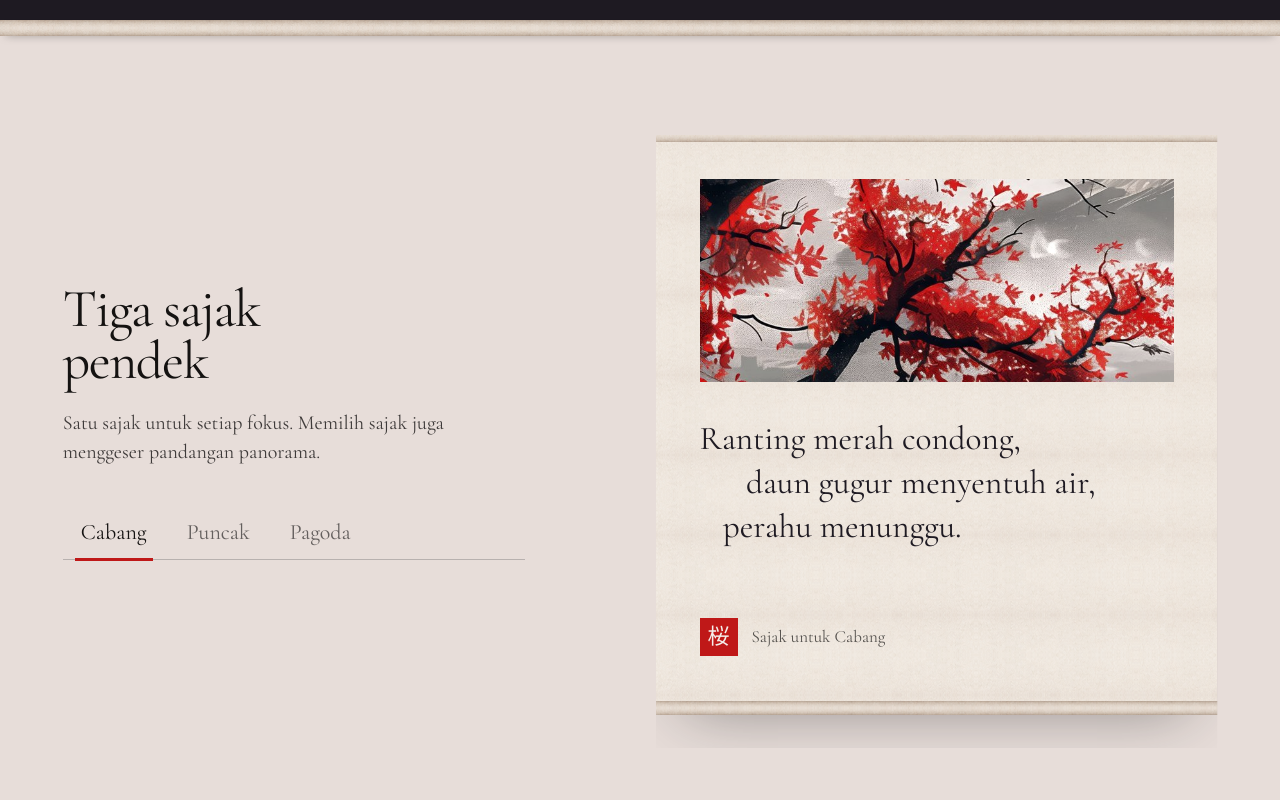
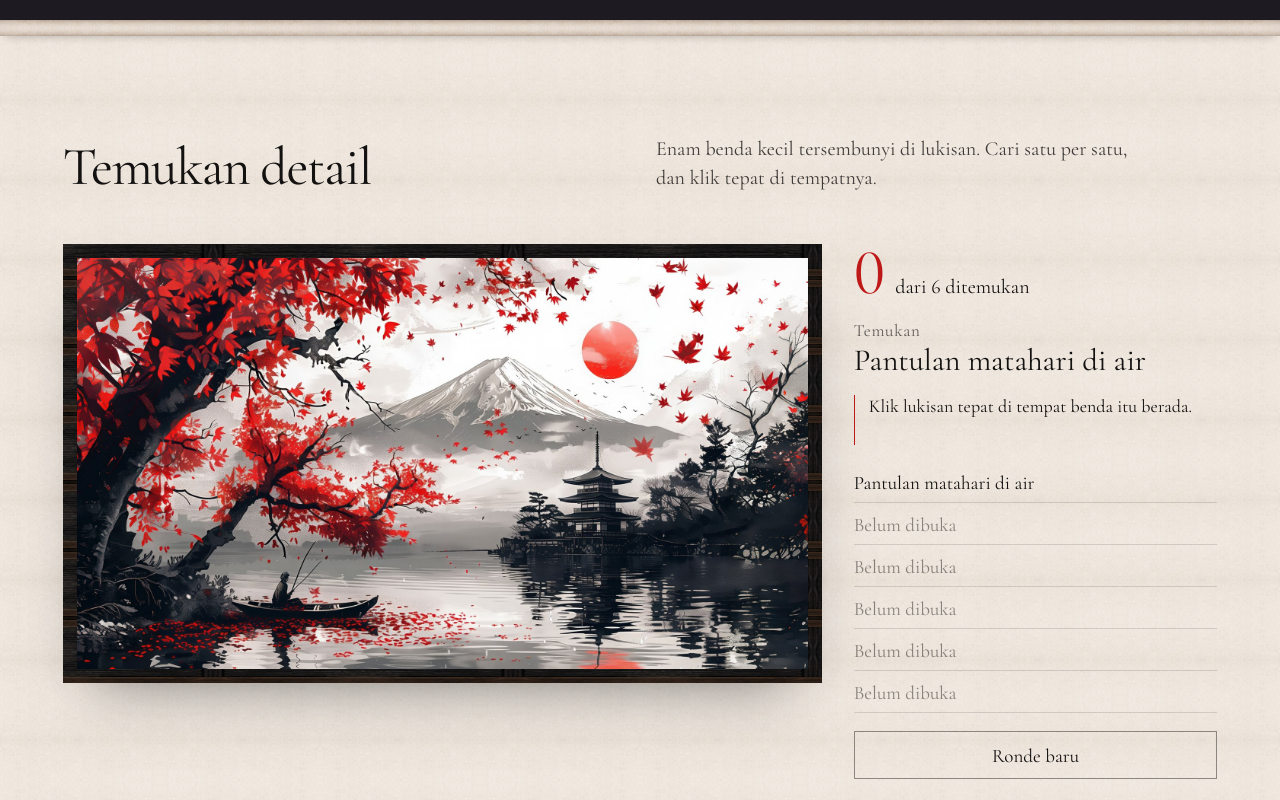
Before and after one commit to Fabverse0/Sakura, a React (Vite) app: page / in a window 1280 px wide. Shown: the part 2680-3480 px from the top of the page. Built offline with nearby package versions, Linux system fonts and the light colour scheme; a web font is replaced by a local one.

Commit message:
feat(finder): Temukan Detail game with ink-ring hits, misses and hints

```diff
--- a/src/App.jsx
+++ b/src/App.jsx
@@ -6,6 +6,7 @@ import { useActiveSection } from "./hooks/useActiveSection.js";
 import { useGuidedRoute } from "./hooks/useGuidedRoute.js";
 import { usePauseTimer } from "./hooks/usePauseTimer.js";
 import { useViewTransition } from "./hooks/useViewTransition.js";
+import { Finder } from "./sections/Finder.jsx";
 import { GuidedRoute } from "./sections/GuidedRoute.jsx";
 import { Haiku } from "./sections/Haiku.jsx";
 import { HeroComp } from "./sections/HeroComp.jsx";
@@ -64,6 +65,7 @@ export default function App() {
         <HeroComp activeView={activeView} onSelectView={selectView} onOpenRooms={openRooms} />
         <PanoramaDetails activeView={activeView} onSelectView={selectView} />
         <Lens />
+        <Finder />
         <Haiku activeView={activeView} onSelectView={selectView} />
         <GuidedRoute route={route} />
         <Seasons />
--- /dev/null
+++ b/src/sections/Finder.jsx
@@ -0,0 +1,125 @@
+import { useRef, useState } from "react";
+import { Icon } from "../components/Icon.jsx";
+import { areas } from "../data/areas.js";
+import { panoramaAt, panoramaArtSrcSet } from "../data/panorama.js";
+import { directionHint, isHit, pickRound } from "../lib/finder.js";
+
+const roundSize = 6;
+
+/**
+ * Temukan Detail: a small looking game. Find six details of the painting,
+ * one at a time, by clicking where they are.
+ */
+export function Finder() {
+  const [round, setRound] = useState(() => pickRound(areas, roundSize));
+  const [index, setIndex] = useState(0);
+  const [marks, setMarks] = useState([]);
+  const [feedback, setFeedback] = useState("Klik lukisan tepat di tempat benda itu berada.");
+  const stageRef = useRef(null);
+
+  const target = round[index];
+  const isDone = index >= round.length;
+
+  function guess(x, y) {
+    if (isDone) return;
+    if (isHit(target, x, y)) {
+      setMarks((current) => [...current, { id: target.id, x: target.x, y: target.y, kind: "hit" }]);
+      setFeedback(`Tepat. ${target.name} ditemukan.`);
+      setIndex((current) => current + 1);
+    } else {
+      setMarks((current) => [...current, { id: `${target.id}-${Date.now()}`, x, y, kind: "miss" }]);
+      setFeedback(`Belum. ${directionHint(target, x, y)}`);
+    }
+  }
+
+  function handleClick(event) {
+    const rect = stageRef.current.getBoundingClientRect();
+    guess(((event.clientX - rect.left) / rect.width) * 100, ((event.clientY - rect.top) / rect.height) * 100);
+  }
+
+  function restart() {
+    setRound(pickRound(areas, roundSize));
+    setIndex(0);
+    setMarks([]);
+    setFeedback("Ronde baru. Klik lukisan tepat di tempat benda itu berada.");
+  }
+
+  return (
+    <section className="room room--paper finder" id="temukan" aria-labelledby="finder-title">
+      <div className="room__inner">
+        <div className="room__head">
+          <h2 className="room__title" id="finder-title">
+            Temukan detail
+          </h2>
+          <p className="room__lead">
+            Enam benda kecil tersembunyi di lukisan. Cari satu per satu, dan klik tepat di tempatnya.
+          </p>
+        </div>
+
+        <div className="finder__layout">
+          <div className="finder__board">
+            <div className="finder__stage" ref={stageRef} onClick={handleClick}>
+              <img
+                className="finder__art"
+                src={panoramaAt(1920)}
+                srcSet={panoramaArtSrcSet}
+                sizes="(min-width: 1400px) 880px, 64vw"
+                alt="Lukisan untuk permainan mencari detail."
+                loading="lazy"
+                decoding="async"
+                draggable="false"
+              />
+              {marks.map((mark) => (
+                <span
+                  key={mark.id}
+                  className={`finder__mark finder__mark--${mark.kind}`}
+                  aria-hidden="true"
+                  style={{ left: `${mark.x}%`, top: `${mark.y}%` }}
+                />
+              ))}
+            </div>
+          </div>
+
+          <aside className="finder__panel" aria-label="Permainan Temukan detail">
+            <p className="finder__progress">
+              <span className="finder__count">{Math.min(index, round.length)}</span>
+              <span className="finder__of">dari {round.length} ditemukan</span>
+            </p>
+
+            {isDone ? (
+              <p className="finder__prompt">Semua detail ditemukan.</p>
+            ) : (
+              <p className="finder__prompt">
+                <span className="finder__prompt-label">Temukan</span>
+                <span className="finder__target" key={target.id}>
+                  {target.name}
+                </span>
+              </p>
+            )}
+
+            <p className="finder__feedback" role="status" aria-live="polite">
+              {feedback}
+            </p>
+
+            <ol className="finder__list">
+              {round.map((area, areaIndex) => (
+                <li
+                  key={area.id}
+                  className="finder__item"
+                  data-state={areaIndex < index ? "found" : areaIndex === index ? "current" : "todo"}
+                >
+                  {areaIndex < index && <Icon name="check" size={16} />}
+                  {areaIndex < index || areaIndex === index ? area.name : "Belum dibuka"}
+                </li>
+              ))}
+            </ol>
+
+            <button className="room-button room-button--quiet" type="button" onClick={restart}>
+              Ronde baru
+            </button>
+          </aside>
+        </div>
+      </div>
+    </section>
+  );
+}
--- /dev/null
+++ b/src/styles/finder.css
@@ -0,0 +1,179 @@
+.finder__layout {
+  display: grid;
+  grid-template-columns: repeat(12, minmax(0, 1fr));
+  align-items: start;
+  gap: 32px;
+}
+
+.finder__board {
+  grid-column: 1 / span 8;
+  padding: 14px;
+  background-color: var(--rail-base);
+  background-image: url("../../assets/plates/view-rail-timber.png");
+  background-size: 300px 68px;
+  box-shadow: 0 30px 60px -32px rgb(21 22 25 / 55%);
+}
+
+.finder__stage {
+  position: relative;
+  overflow: hidden;
+  aspect-ratio: 16 / 9;
+  cursor: crosshair;
+}
+
+.finder__art {
+  display: block;
+  width: 100%;
+  height: 100%;
+  object-fit: cover;
+  user-select: none;
+}
+
+.finder__mark {
+  position: absolute;
+  width: 46px;
+  height: 46px;
+  pointer-events: none;
+  translate: -50% -50%;
+}
+
+/* Found: an ink ring drawn around the detail */
+.finder__mark--hit {
+  border: 3px solid var(--maple);
+  box-shadow:
+    0 0 0 2px rgb(242 238 231 / 85%),
+    inset 0 0 0 2px rgb(242 238 231 / 85%);
+  animation: mark-hit 700ms var(--ease-out) both;
+}
+
+/* Missed: a small ripple that fades away */
+.finder__mark--miss {
+  width: 26px;
+  height: 26px;
+  border: 2px solid rgb(242 238 231 / 90%);
+  animation: mark-miss 900ms ease-out both;
+}
+
+@keyframes mark-hit {
+  from {
+    opacity: 0;
+    scale: 2.2;
+    rotate: 45deg;
+  }
+}
+
+@keyframes mark-miss {
+  from {
+    opacity: 1;
+    scale: 0.4;
+  }
+
+  to {
+    opacity: 0;
+    scale: 1.6;
+  }
+}
+
+.finder__panel {
+  display: grid;
+  grid-column: 9 / span 4;
+  gap: 18px;
+  font-family: "Cormorant Garamond", Georgia, serif;
+}
+
+.finder__progress {
+  display: flex;
+  align-items: baseline;
+  gap: 10px;
+  margin: 0;
+}
+
+.finder__count {
+  color: var(--maple);
+  font-size: 64px;
+  font-weight: 600;
+  font-variant-numeric: lining-nums tabular-nums;
+  line-height: 0.9;
+}
+
+.finder__of {
+  font-size: 20px;
+}
+
+.finder__prompt {
+  display: grid;
+  gap: 4px;
+  min-height: 3.4em;
+  margin: 0;
+}
+
+.finder__prompt-label {
+  color: color-mix(in srgb, var(--text-ink) 66%, transparent);
+  font-size: var(--type-label);
+  letter-spacing: 0.04em;
+}
+
+.finder__target {
+  font-size: clamp(30px, 2.4vw, 40px);
+  font-weight: 600;
+  line-height: 1.05;
+  animation: readout-in var(--dur-layout) var(--ease-out);
+}
+
+.finder__feedback {
+  min-height: 2.8em;
+  margin: 0;
+  padding-left: 14px;
+  border-left: 1px solid var(--maple);
+  font-size: var(--type-body);
+  font-style: italic;
+}
+
+.finder__list {
+  display: grid;
+  gap: 2px;
+  margin: 0;
+  padding: 0;
+  list-style: none;
+}
+
+.finder__item {
+  display: flex;
+  align-items: center;
+  gap: 8px;
+  padding: 8px 0;
+  border-bottom: 1px solid color-mix(in srgb, var(--ink) 14%, transparent);
+  color: color-mix(in srgb, var(--text-ink) 48%, transparent);
+  font-size: 19px;
+}
+
+.finder__item[data-state="current"] {
+  color: var(--text-ink);
+  font-weight: 600;
+}
+
+.finder__item[data-state="found"] {
+  color: var(--text-ink);
+}
+
+.finder__item[data-state="found"] .icon {
+  color: var(--maple);
+}
+
+@media (max-width: 1100px) {
+  .finder__board,
+  .finder__panel {
+    grid-column: 1 / -1;
+  }
+}
+
+@media (prefers-reduced-motion: reduce) {
+  .finder__mark,
+  .finder__target {
+    animation: none;
+  }
+
+  .finder__mark--miss {
+    opacity: 0;
+  }
+}
--- a/src/styles/index.css
+++ b/src/styles/index.css
@@ -6,6 +6,7 @@
 @import "./pause.css";
 @import "./room.css";
 @import "./lens.css";
+@import "./finder.css";
 @import "./ink.css";
 @import "./haiku.css";
 @import "./seasons.css";
```
